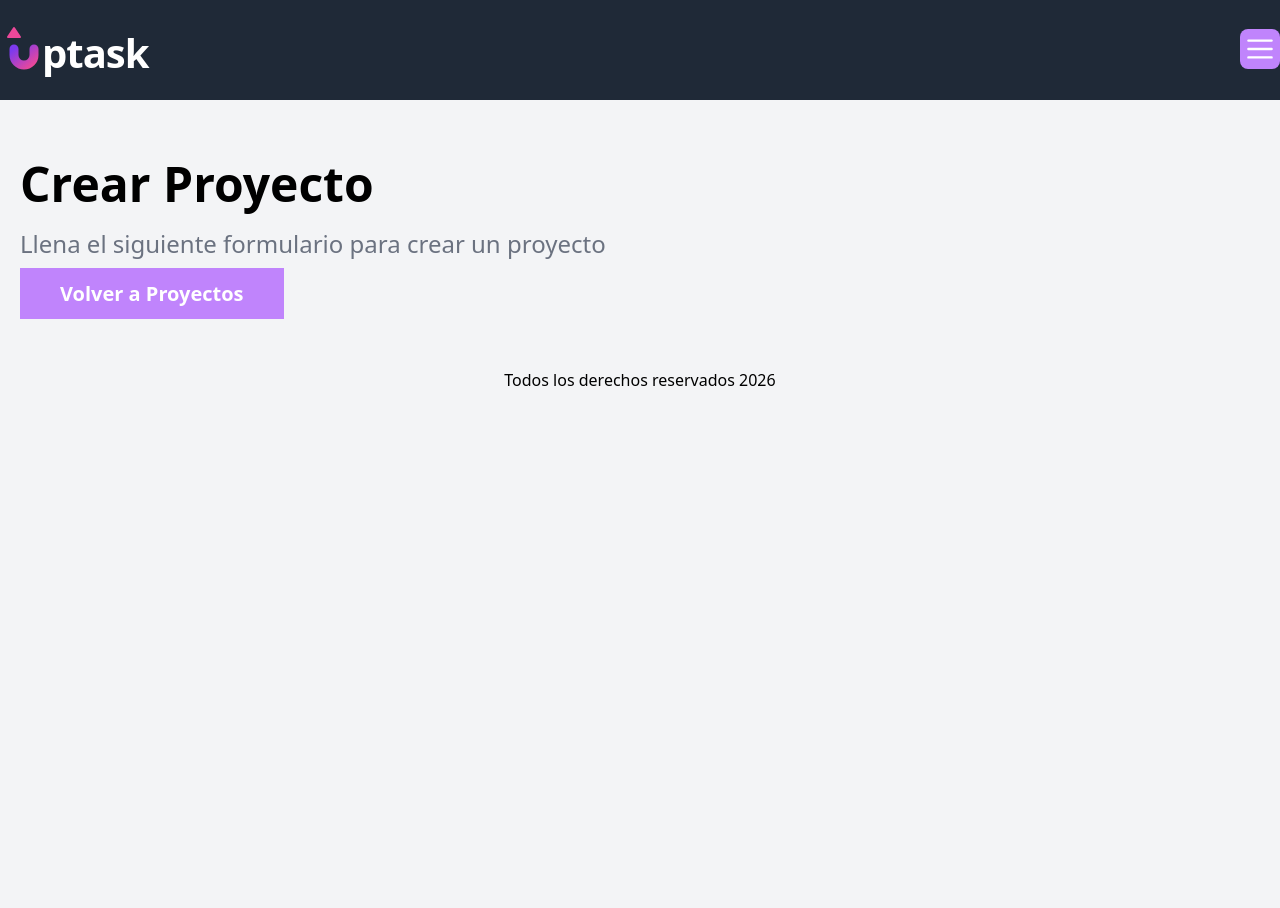
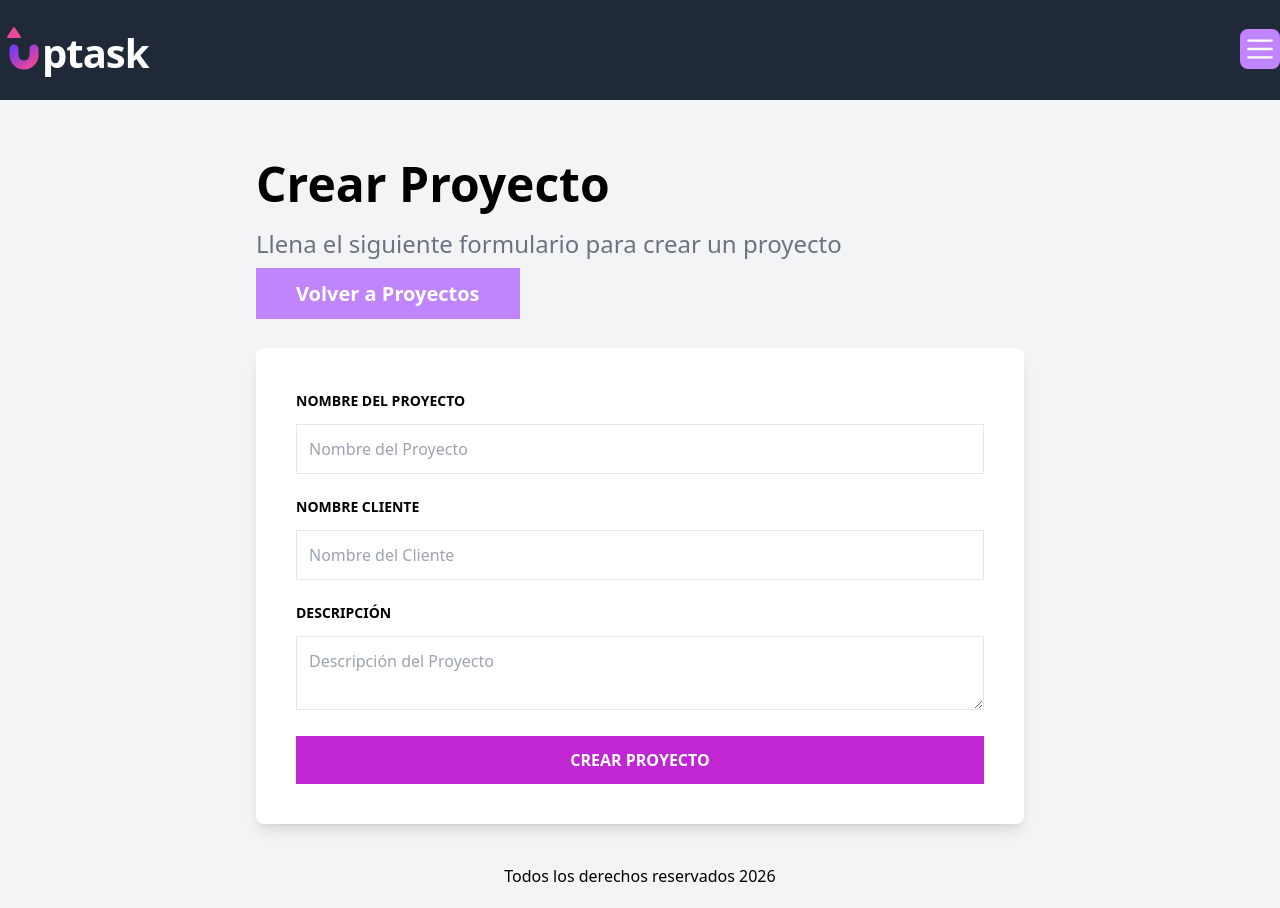
Before and after one commit to TarekM-7/uptask_frontend, a React (Vite) app: page /projects/create in a window 1280 px wide. Before the commit the page ends 800 px from the top, so only its background shows below. Built offline with nearby package versions, Linux system fonts and the light colour scheme.

Commit message:
feat: add create project form
Use react-hook-form with required fields and an error message for
each one. Type the form data from a zod project schema.

```diff
--- a/package.json
+++ b/package.json
@@ -15,7 +15,8 @@
     "react": "^19.3.1",
     "react-dom": "^19.3.1",
     "react-hook-form": "^7.91.0",
-    "react-router": "^8.5.1"
+    "react-router": "^8.5.1",
+    "zod": "^4.6.7"
   },
   "devDependencies": {
     "@types/node": "^24.19.2",
--- /dev/null
+++ b/src/components/ErrorMessage.tsx
@@ -0,0 +1,7 @@
+export default function ErrorMessage({children}: {children: React.ReactNode}) {
+  return (
+    <div className="text-center my-4 bg-red-100 text-red-600 font-bold p-3 uppercase text-sm">
+        {children}
+    </div>
+  )
+}
--- /dev/null
+++ b/src/components/projects/ProjectForm.tsx
@@ -0,0 +1,70 @@
+import type { FieldErrors, UseFormRegister } from "react-hook-form";
+import ErrorMessage from "../ErrorMessage";
+import type { ProjectFormData } from "@/types";
+
+type ProjectFormProps = {
+    register: UseFormRegister<ProjectFormData>
+    errors: FieldErrors<ProjectFormData>
+}
+
+export default function ProjectForm({errors, register}: ProjectFormProps) {
+    return (
+        <>
+            <div className="mb-5 space-y-3">
+                <label htmlFor="projectName" className="text-sm uppercase font-bold">
+                    Nombre del Proyecto
+                </label>
+                <input
+                    id="projectName"
+                    className="w-full p-3  border border-gray-200"
+                    type="text"
+                    placeholder="Nombre del Proyecto"
+                    {...register("projectName", {
+                        required: "El Titulo del Proyecto es obligatorio",
+                    })}
+                />
+
+                {errors.projectName && (
+                    <ErrorMessage>{errors.projectName.message}</ErrorMessage>
+                )}
+            </div>
+
+            <div className="mb-5 space-y-3">
+                <label htmlFor="clientName" className="text-sm uppercase font-bold">
+                    Nombre Cliente
+                </label>
+                <input
+                    id="clientName"
+                    className="w-full p-3  border border-gray-200"
+                    type="text"
+                    placeholder="Nombre del Cliente"
+                    {...register("clientName", {
+                        required: "El Nombre del Cliente es obligatorio",
+                    })}
+                />
+
+                {errors.clientName && (
+                    <ErrorMessage>{errors.clientName.message}</ErrorMessage>
+                )}
+            </div>
+
+            <div className="mb-5 space-y-3">
+                <label htmlFor="description" className="text-sm uppercase font-bold">
+                    Descripción
+                </label>
+                <textarea
+                    id="description"
+                    className="w-full p-3  border border-gray-200"
+                    placeholder="Descripción del Proyecto"
+                    {...register("description", {
+                        required: "Una descripción del proyecto es obligatoria"
+                    })}
+                />
+
+                {errors.description && (
+                    <ErrorMessage>{errors.description.message}</ErrorMessage>
+                )}
+            </div>
+        </>
+    )
+}
--- /dev/null
+++ b/src/types/index.ts
@@ -0,0 +1,10 @@
+import { z } from 'zod'
+
+export const projectSchema = z.object({
+    _id: z.string(),
+    projectName: z.string(),
+    clientName: z.string(),
+    description: z.string(),
+})
+export type Project = z.infer<typeof projectSchema>
+export type ProjectFormData = Pick<Project, 'clientName' | 'projectName' | 'description'>
--- a/src/views/projects/CreateProjectView.tsx
+++ b/src/views/projects/CreateProjectView.tsx
@@ -1,8 +1,24 @@
 import { Link } from "react-router";
+import { useForm } from "react-hook-form"
+import ProjectForm from "@/components/projects/ProjectForm";
+import type { ProjectFormData } from "@/types";
 
 export default function CreateProjectView() {
+
+    const initialValues: ProjectFormData = {
+        projectName: "",
+        clientName: "",
+        description: ""
+    }
+    const {register, handleSubmit, formState: {errors}} = useForm({defaultValues: initialValues})
+
+    const handleForm = (data: ProjectFormData) => {
+        console.log(data)
+    }
+
   return (
     <>
+        <div className="max-w-3xl mx-auto">
             <h1 className="text-5xl font-black">Crear Proyecto</h1>
             <p className="text-2xl font-light text-gray-500 mt-5">Llena el siguiente formulario para crear un proyecto</p>
 
@@ -14,6 +30,25 @@ export default function CreateProjectView() {
                     Volver a Proyectos
                 </Link>
             </nav>
+
+            <form
+                className="mt-10 bg-white shadow-lg p-10 rounded-lg"
+                onSubmit={handleSubmit(handleForm)}
+                noValidate
+            >
+
+                <ProjectForm
+                    register={register}
+                    errors={errors}
+                />
+
+                <input
+                    type="submit"
+                    value="Crear Proyecto"
+                    className="bg-fuchsia-600 hover:bg-fuchsia-700 w-full p-3 text-white uppercase font-bold cursor-pointer transition-colors"
+                />
+            </form>
+        </div>
     </>
   )
 }
```
Also changed, not shown: 1 other file (tests, documents, lock files or other folders). Lines whose indentation alone changed are shown as unchanged.
